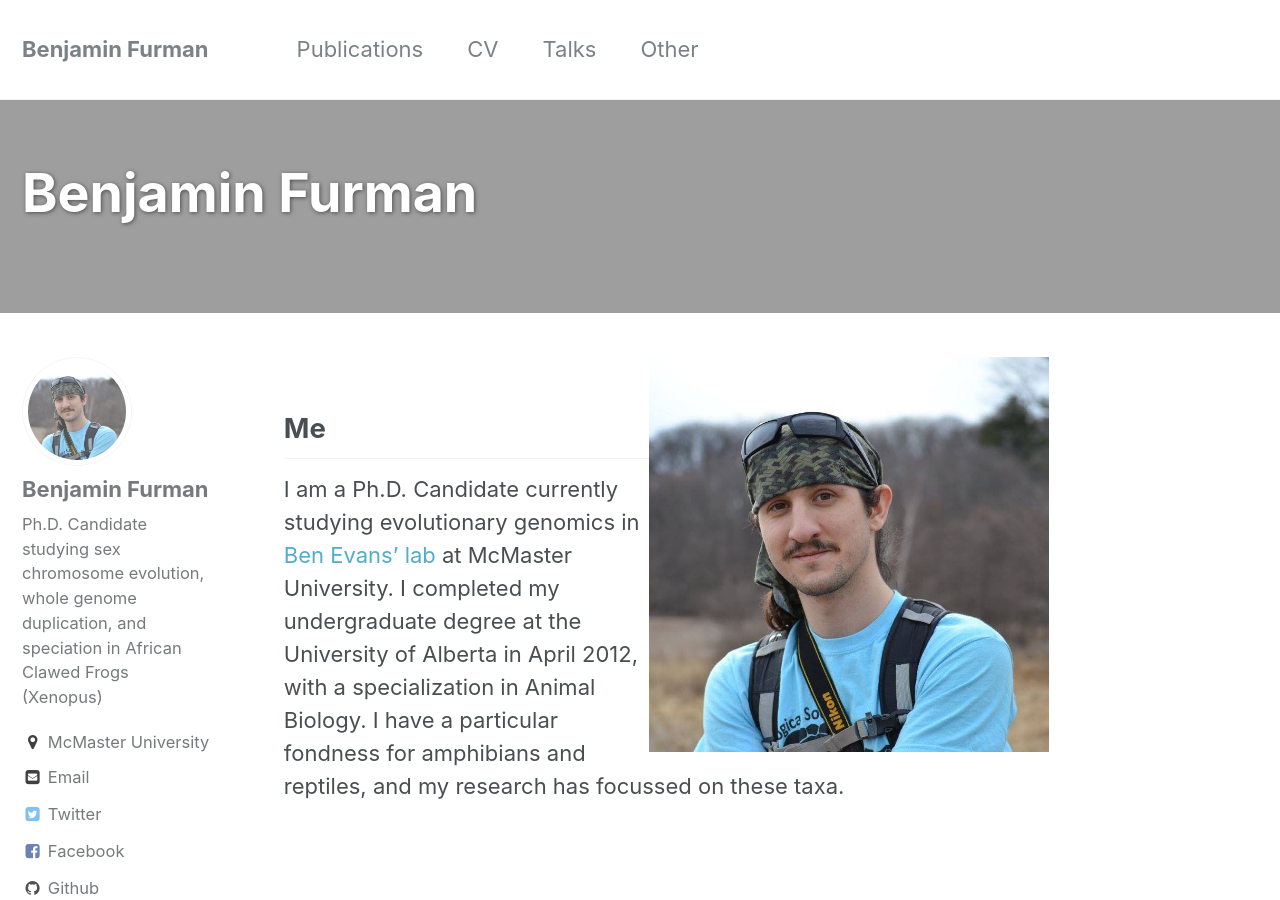
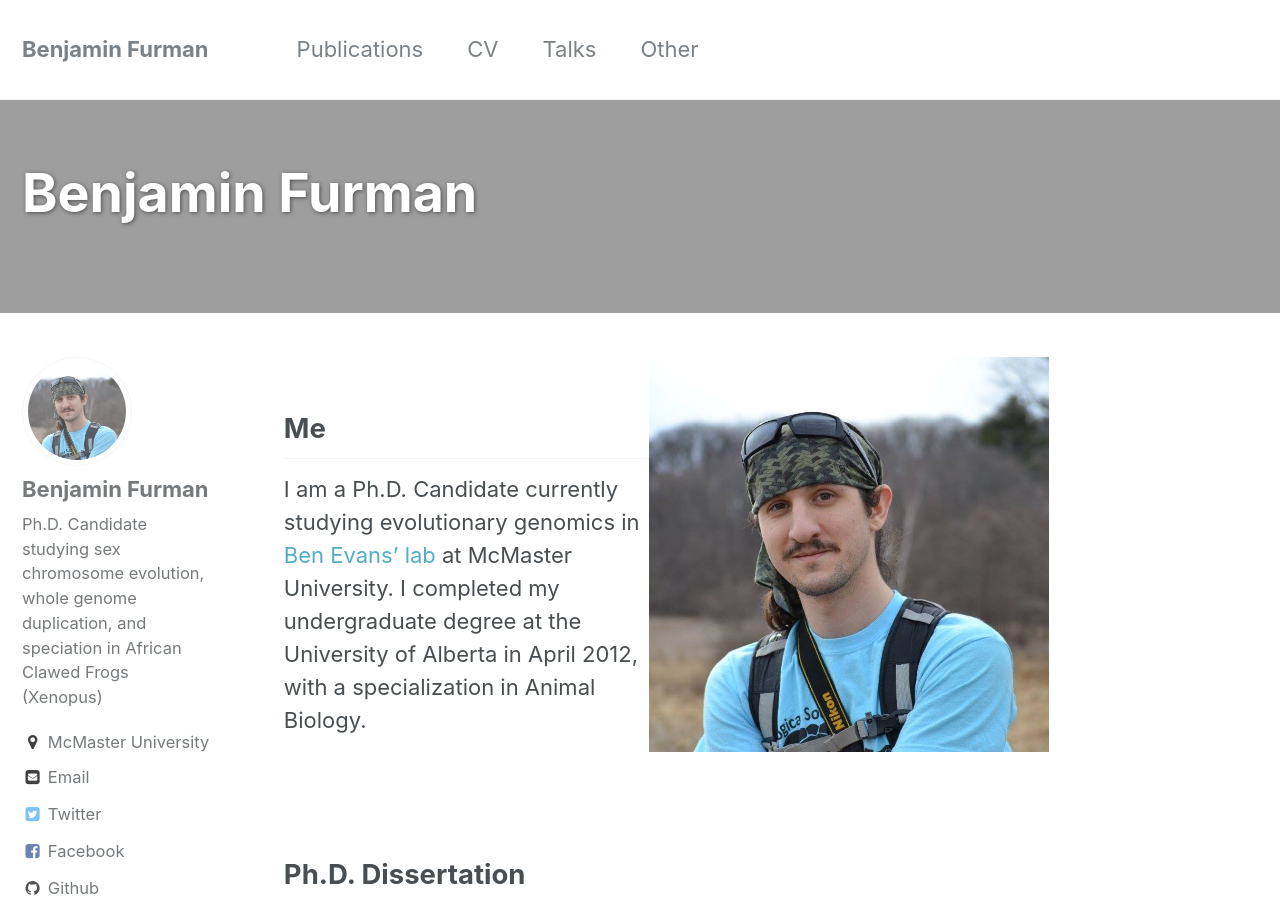
Before and after one commit to benjaminfurman/benjaminfurman.github.io, a Jekyll site: the page built from index.md, in a window 1280 px wide and 900 px high. Built offline with Jekyll 4.4.1, drawn with Linux system fonts in a browser that asks for light colours.

Commit message:
shortened statement more. Do need to expand.

```diff
--- a/index.md
+++ b/index.md
@@ -12,7 +12,7 @@
 
 ## Me
 
-I am a Ph.D. Candidate currently studying evolutionary genomics in [Ben Evans’ lab](http://benevanslab.wordpress.com/) at McMaster University. I completed my undergraduate degree at the University of Alberta in April 2012, with a specialization in Animal Biology. I have a particular fondness for amphibians and reptiles, and my research has focussed on these taxa.
+I am a Ph.D. Candidate currently studying evolutionary genomics in [Ben Evans’ lab](http://benevanslab.wordpress.com/) at McMaster University. I completed my undergraduate degree at the University of Alberta in April 2012, with a specialization in Animal Biology.
 <br>
 <br>
 <br>
```
